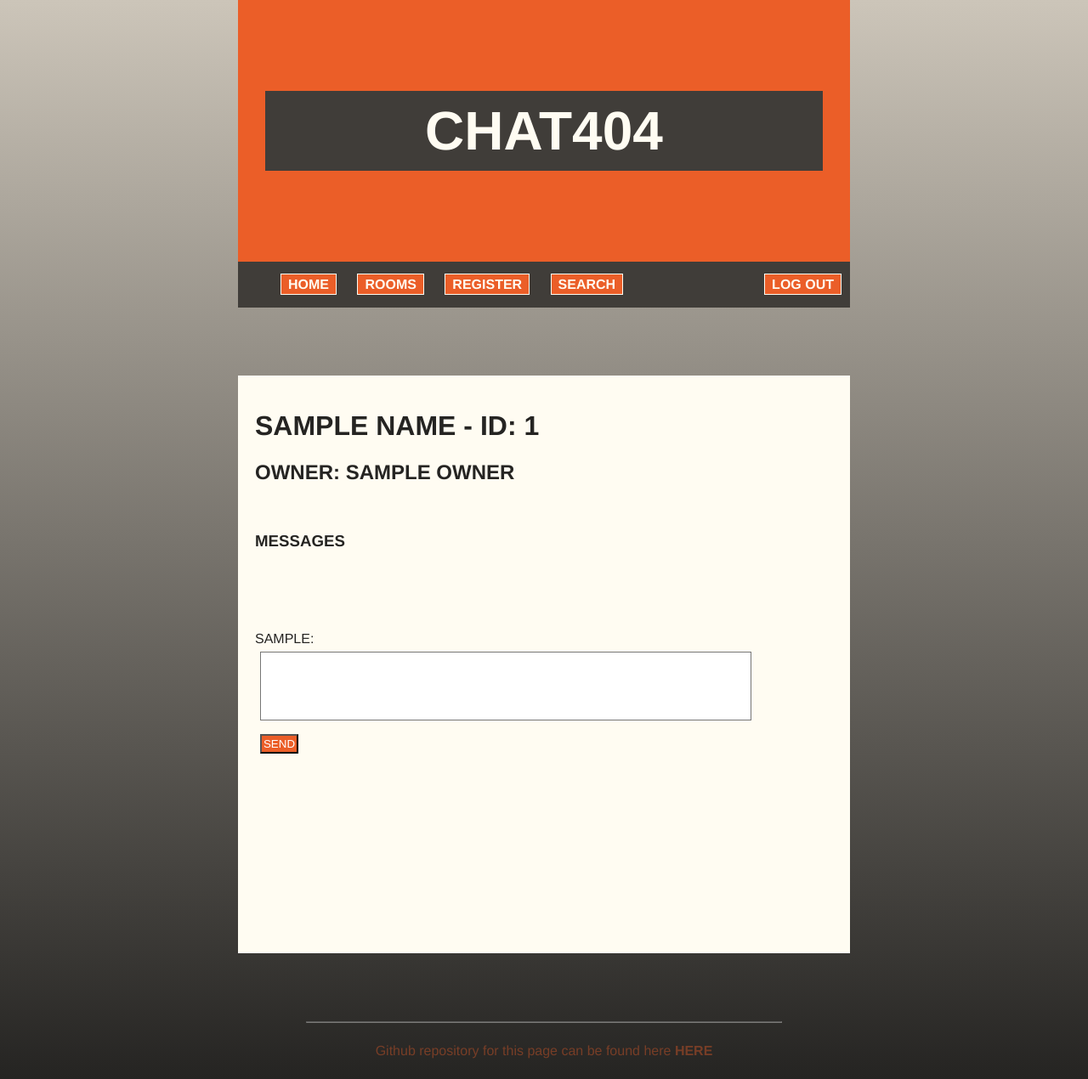
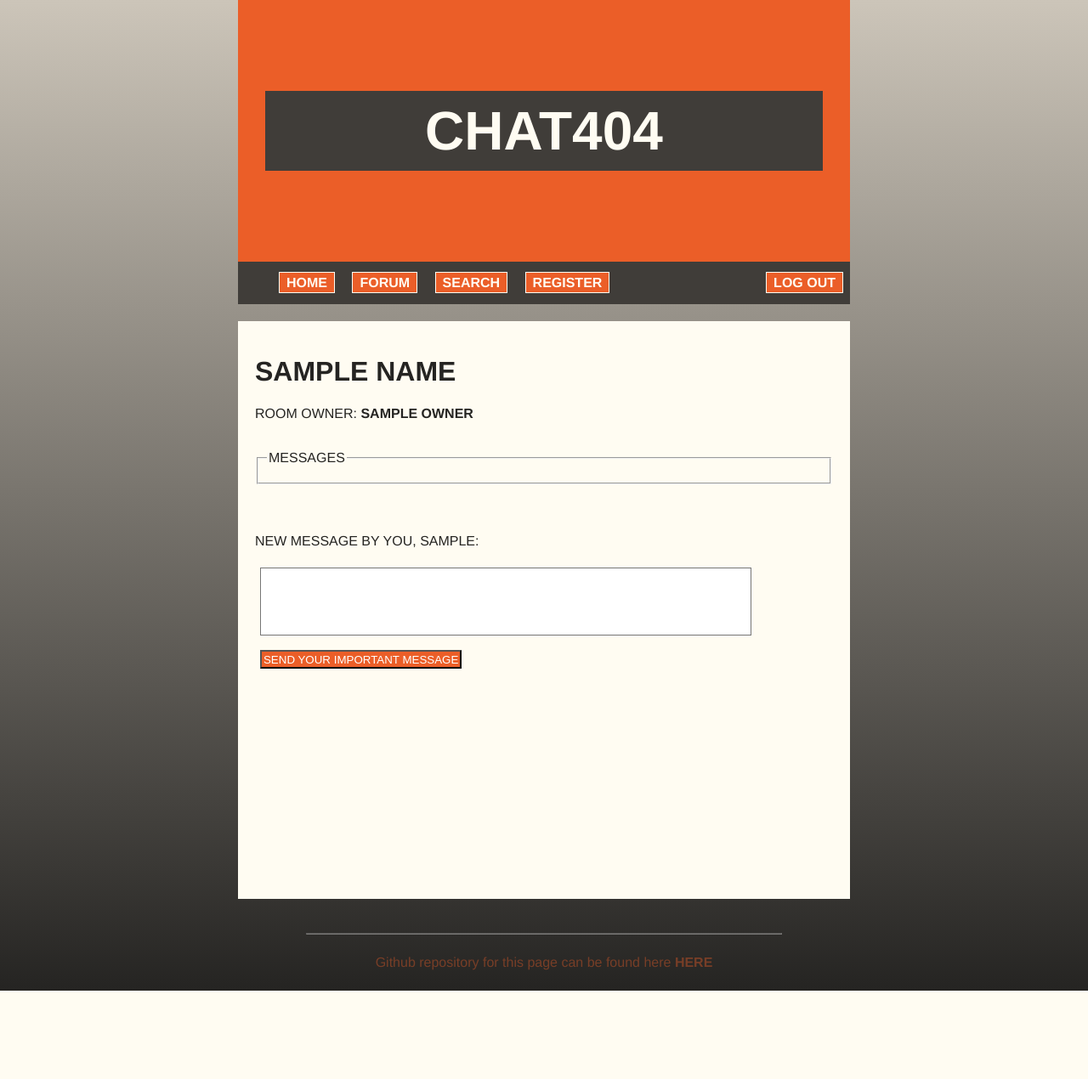
Before and after one commit to macwille/python-chat-app, a Flask app: template templates/room.html in a window 1280 px wide. Shown: the whole page at 85% size. After the commit the page ends 1166 px from the top, so only its background shows below. Run offline with Flask 2, Linux system fonts and the light colour scheme; the visitor is signed in with stand-in values (Sample User, id 1); the template is opened without the code that fills it: most values are stand-ins (such as "Sample title", 1, 10 or a date in 2020).

Commit message:
room will show messages from database

```diff
--- a/static/style.css
+++ b/static/style.css
@@ -33,18 +33,13 @@ header {
 }
 
 .navbar ul {
-    max-width: 45em;
-    top: 4vh;
-    padding-top: 1vh;
-    padding-bottom: 1vh;
     margin: auto;
     float: center;
 }
 
 .navbar ul li {
-    max-width: 45em;
     display: inline-block;
-    margin: 10px;
+    margin: 16px 8px;
 }
 
 .navbar ul li:last-child {
@@ -72,9 +67,15 @@ header {
     background-color: #fffcf2;
     text-transform: uppercase;
     padding: 20px;
-    margin-top: 10vh;
-    margin-bottom: 10vh;
+    margin-top: 20px;
+    margin-bottom: 40px;
     min-height: 80vh;
+}
+
+
+.message {
+    padding: 10px;
+    color: #eb5e28;
 }
 
 a {
--- a/templates/base.html
+++ b/templates/base.html
@@ -7,16 +7,16 @@
 </head>
 
 <body>
-    <div class ="mainTitle">
+    <div class="mainTitle">
         <h1>CHAT404</h1>
     </div>
     <div class="navbar">
         <nav>
             <ul>
                 <li><a href="/">Home</a></li>
-                <li><a href="/subject">Rooms</a></li>
+                <li><a href="/subjects">Forum</a></li>
+                <li><a href="/search">Search</a></li>
                 <li><a href="/register">Register</a></li>
-                <li><a href="/search">Search</a></li>
                 <li><a href="/logout">Log out</a></li>
             </ul>
         </nav>
@@ -32,7 +32,8 @@
     </div>
     <div class="endtext">
         <hr>
-        <p>Github repository for this page can be found here <a href="https://github.com/Viltska/python-chat-app">here</a></p>
+        <p>Github repository for this page can be found here <a
+                href="https://github.com/Viltska/python-chat-app">here</a></p>
         <p></p>
     </div>
 </body>
--- a/templates/index.html
+++ b/templates/index.html
@@ -3,7 +3,6 @@
 
 {% block header %}
 <h1>Welcome to Chat404</h1>
-<p> Log in to chat!</p>
 {{ message }}
 {% endblock %}
 
@@ -11,12 +10,13 @@
 
 {% if session.username %}
 <h4>You are logged in as '{{ session.username }}' </h4>
-To chat go to <a href="/subject">Rooms</a>
+To chat go to <a href="/subjects">Rooms</a>
 <p>or</p>
 <a href="/logout">Log out</a>
 
 {% else %}
 
+<h2> Log in to chat!</h2>
 
 <form action="/login" method="POST">
     <fieldset>
--- a/templates/room.html
+++ b/templates/room.html
@@ -1,30 +1,31 @@
 {% extends "base.html" %}
 
 {% block header %}
-<h1>{% block title %} {{ name }} - ID: {{ id }} {% endblock %} </h1>
-<h2>Owner: {{ owner }}</h2>
+<h1>{% block title %} {{ name }} {% endblock %} </h1>
+<p>Room owner: <b>{{ owner }}</b></p>
 {% endblock %}
 
 {% block content%}
 
-<div>
-    <h3>Messages</h3>
-    <br>
-    {% for message in messages %}
-    {{ message[0] }}
-    {% endfor %}
+{% if session.username %}
+
+<div class="message-wrapper">
+    <fieldset>
+        <legend>Messages</legend>
+        {% for message in messages %}
+        <p class="message"><b>{{ message[1] }}@{{ messages[2][2].strftime('%Y-%m-%d') }}:</b> {{ message[0] }}</p>
+        {% endfor %}
+    </fieldset>
 </div>
 <br>
 
 
-{% if session.username %}
-
 <form action="/send" method="POST">
-    {{ session.username }}:<br>
-    <input type="hidden" value="{{ id }}">
+    <p>new message by you, {{ session.username }}:</p>
+    <input type="hidden" name="room_id" value="{{ id }}">
     <textarea name="content" rows="3" cols="40"></textarea>
     <br>
-    <input type="submit" value="Send" >
+    <input type="submit" value="Send your important message">
 </form>
 
 {% else %}
--- a/templates/subject.html
+++ b/templates/subjects.html
@@ -13,7 +13,7 @@
 <div>
     <h3>General:</h3>
     <ul>
-        <li> <a href="/room/id=2">Test Room</a></li>
+        <li> <a href="/room/id=1">Test Room</a></li>
     </ul>
 </div>
 
```
Also changed, not shown: routes.py (+31 -17 lines), schema.sql (+9 -7 lines).
